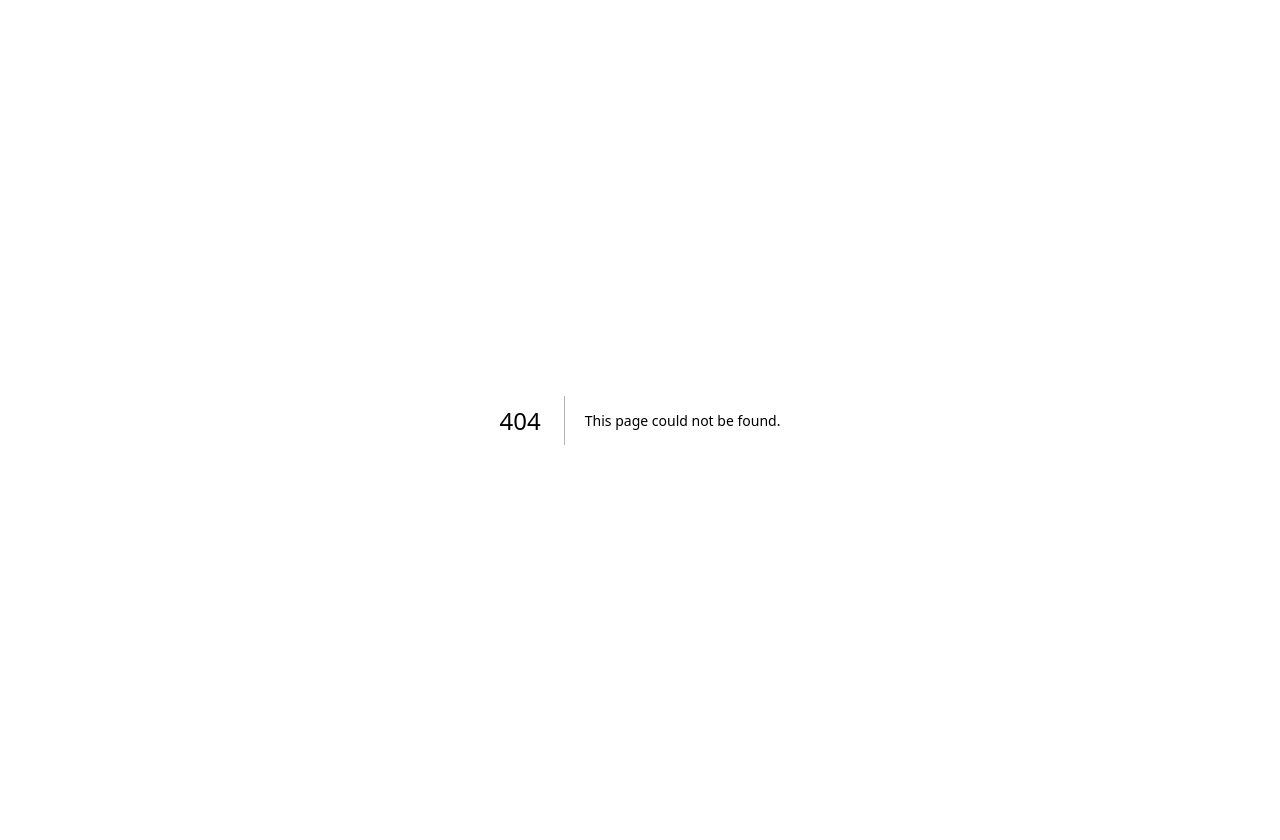
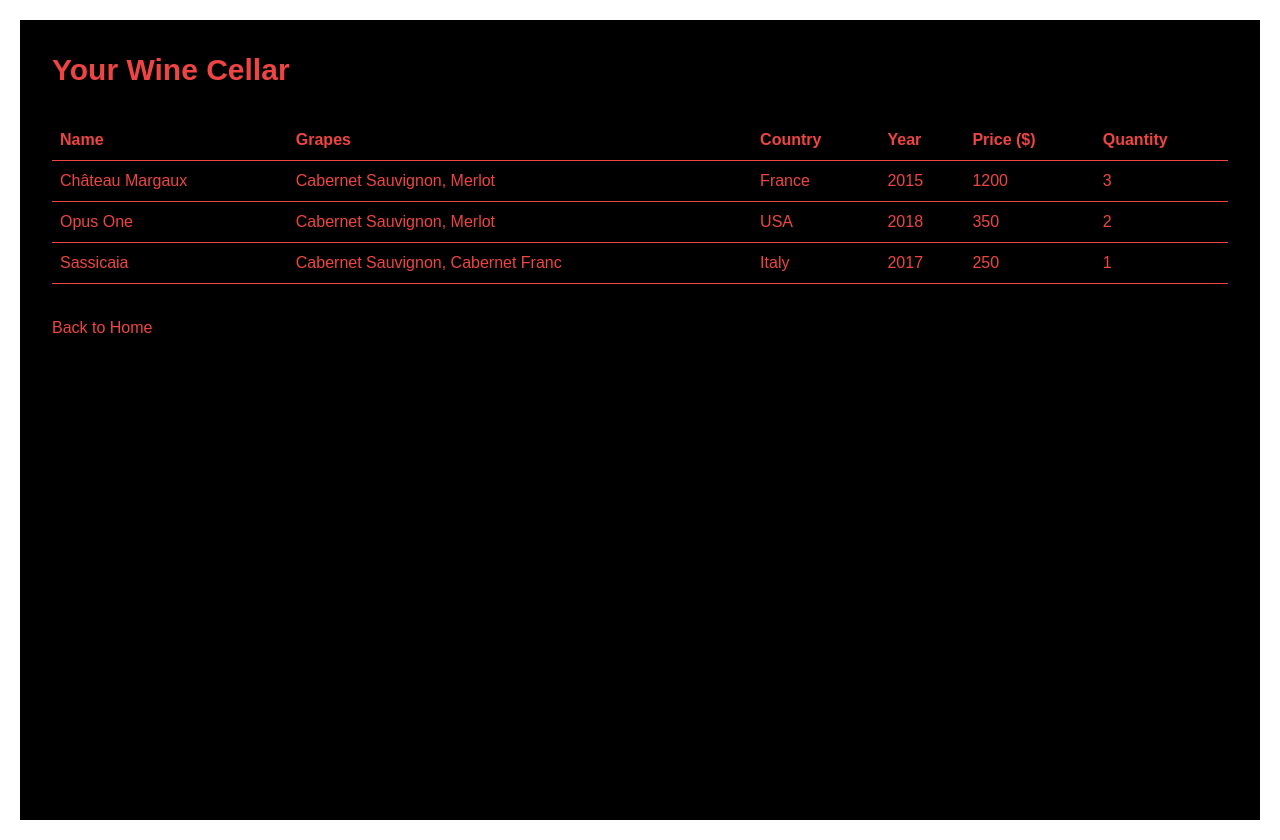
Before and after one commit to ajerni/mywine, a Next.js app: page /wine-cellar in a window 1280 px wide. Before the commit this address had no page. Built offline with nearby package versions, Linux system fonts and the light colour scheme.

Commit message:
second page added

```diff
--- a/src/app/page.tsx
+++ b/src/app/page.tsx
@@ -27,7 +27,7 @@
           <div className="flex gap-4 items-center flex-col sm:flex-row">
             <a
               className="rounded-full border border-solid border-transparent transition-colors flex items-center justify-center bg-red-500 text-black gap-2 hover:bg-red-700 dark:hover:bg-red-300 text-sm sm:text-base h-10 sm:h-12 px-4 sm:px-5"
-              href="/get-started"
+              href="/wine-cellar"
             >
               Get Started
             </a>
--- /dev/null
+++ b/src/app/wine-cellar/page.tsx
@@ -0,0 +1,49 @@
+import Link from 'next/link';
+
+// Sample data for the wine table
+const wines = [
+  { name: 'Château Margaux', grapes: 'Cabernet Sauvignon, Merlot', country: 'France', year: 2015, price: 1200, quantiy: 3 },
+  { name: 'Opus One', grapes: 'Cabernet Sauvignon, Merlot', country: 'USA', year: 2018, price: 350, quantiy: 2 },
+  { name: 'Sassicaia', grapes: 'Cabernet Sauvignon, Cabernet Franc', country: 'Italy', year: 2017, price: 250, quantiy: 1 },
+];
+
+export default function WineCellar() {
+  return (
+    <div className="min-h-screen bg-black text-red-500 p-8">
+      <header className="mb-8">
+        <h1 className="text-3xl font-bold">Your Wine Cellar</h1>
+      </header>
+      <main>
+        <table className="w-full border-collapse">
+          <thead>
+            <tr className="border-b border-red-500">
+              <th className="p-2 text-left">Name</th>
+              <th className="p-2 text-left">Grapes</th>
+              <th className="p-2 text-left">Country</th>
+              <th className="p-2 text-left">Year</th>
+              <th className="p-2 text-left">Price ($)</th>
+              <th className="p-2 text-left">Quantity</th>
+            </tr>
+          </thead>
+          <tbody>
+            {wines.map((wine, index) => (
+              <tr key={index} className="border-b border-red-500 hover:bg-red-900">
+                <td className="p-2">{wine.name}</td>
+                <td className="p-2">{wine.grapes}</td>
+                <td className="p-2">{wine.country}</td>
+                <td className="p-2">{wine.year}</td>
+                <td className="p-2">{wine.price}</td>
+                <td className="p-2">{wine.quantiy}</td>
+              </tr>
+            ))}
+          </tbody>
+        </table>
+      </main>
+      <footer className="mt-8">
+        <Link href="/" className="text-red-500 hover:underline">
+          Back to Home
+        </Link>
+      </footer>
+    </div>
+  );
+}
```
